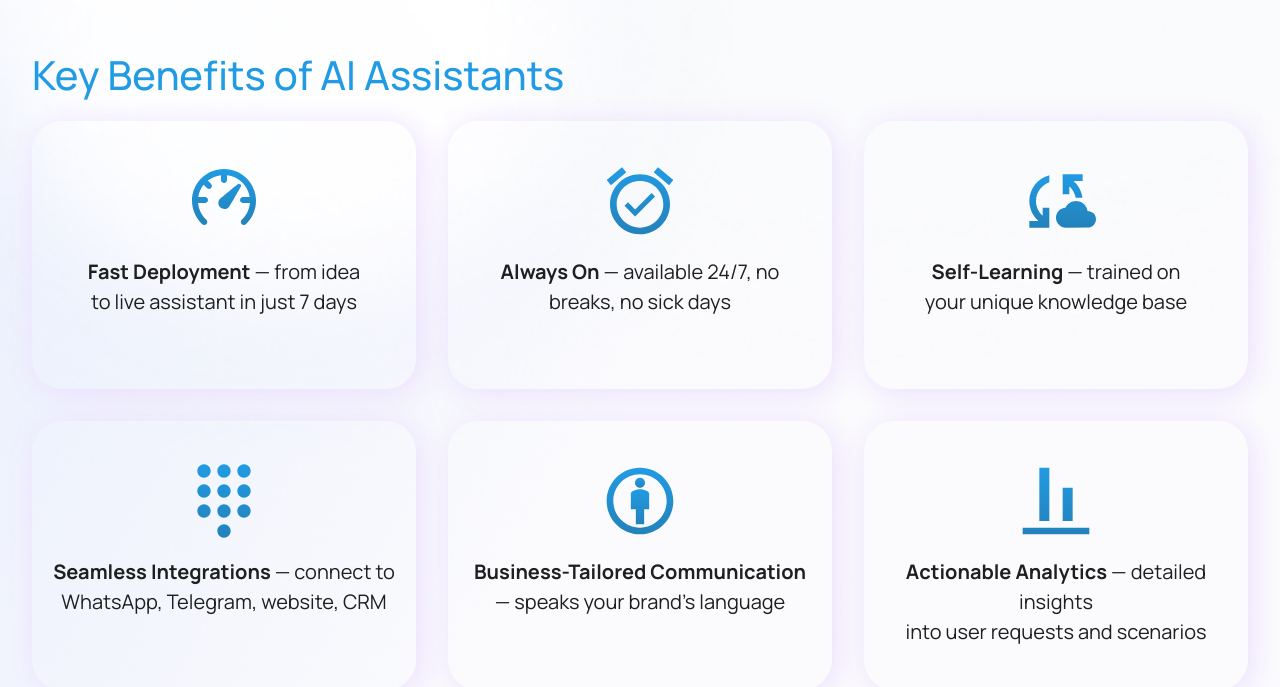
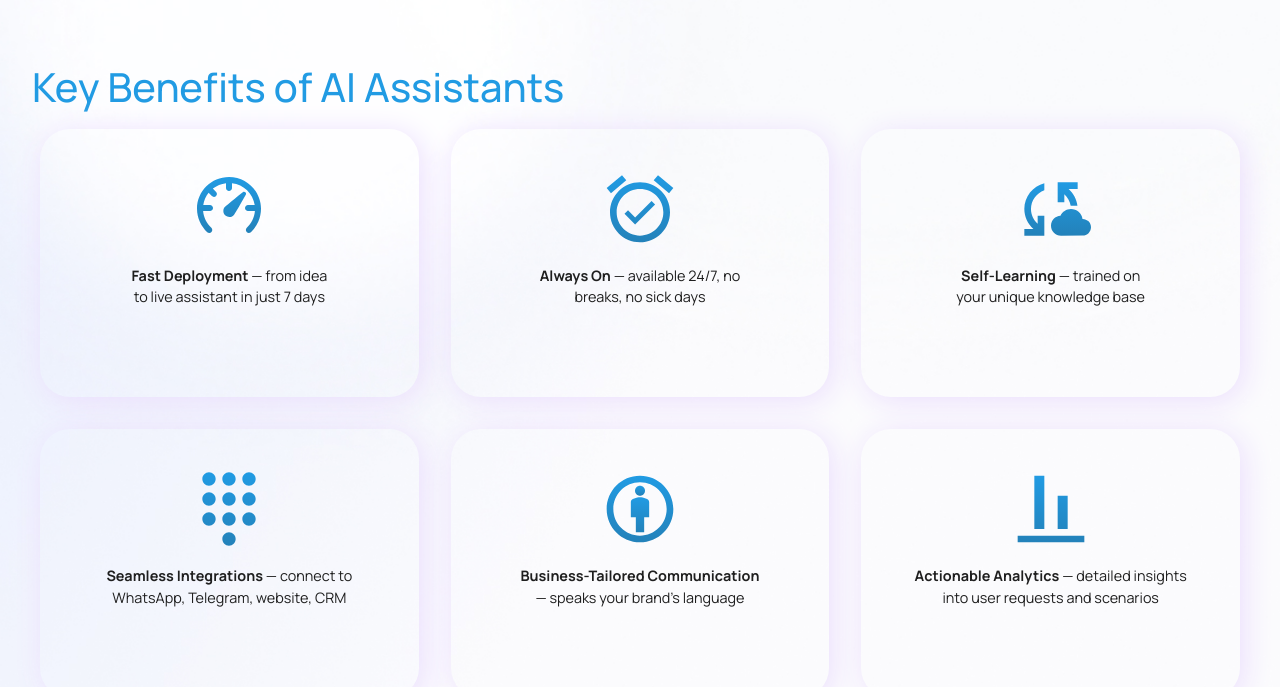
Before and after one commit to lilusia-li/vrtech, a Next.js app: page /en/ai in a window 1280 px wide. Shown: the part 1365-2052 px from the top of the page. Built offline with nearby package versions, Linux system fonts and the light colour scheme.

Commit message:
(Advantages) full adaptive

```diff
--- a/app/components/Advantages.jsx
+++ b/app/components/Advantages.jsx
@@ -1,3 +1,7 @@
+"use client";
+
+import { useState } from "react";
+
 export default function Advantages({ translations }) {
   const { advantages: a } = translations;
   const advantages = [
@@ -26,9 +30,16 @@ export default function Advantages({ translations }) {
       imageSrc: "/advantages/analitic.svg",
     },
   ];
+
+  const [slide, setSlide] = useState(0);
+  const slides = advantages.slice().map((item) => {
+    return [item];
+  });
+  const currentSlide = slides[slide];
+
   return (
     <section
-      className="px-8 pt-[5rem] pb-[6rem] bg-[#fdfdfd]"
+      className="px-[0.1rem] lg:px-8 py-[3rem] md:py-[6rem] bg-[#fdfdfd]"
       style={{
         backgroundImage: "url(/advantages/bg.jpg)",
         backgroundRepeat: "no-repeat",
@@ -37,16 +48,51 @@ export default function Advantages({ translations }) {
     >
       {/* content container */}
       <div
-        className="flex flex-col gap-y-[1rem] w-full m-auto
+        className="relative flex flex-col gap-y-[1rem] w-full m-auto
         max-w-[72.5rem] xl:max-w-[85rem]"
       >
-        <h2 className="text-accent text-[2.5rem] font-medium">{a.title}</h2>
-        <ul className="grid grid-cols-3 gap-[2rem]">
-          {advantages.map((advantage) => {
+        <h2
+          className="text-accent font-medium
+          text-[1.625rem] md:text-[2.5rem]
+          leading-[1.3] mr-[70px]"
+        >
+          {a.title}
+        </h2>
+
+        <button
+          onClick={() => {
+            setSlide((curSlide) => {
+              return curSlide === 0 ? slides.length - 1 : curSlide - 1;
+            });
+          }}
+          className="absolute right-7 sm:right-12 top-0 lg:hidden"
+        >
+          <img
+            src="/slider/arrow_blue_right.svg"
+            className="w-[29px] sm:w-[40px] rotate-180"
+          />
+        </button>
+
+        <button
+          onClick={() => {
+            setSlide((curSlide) => {
+              return curSlide === slides.length - 1 ? 0 : curSlide + 1;
+            });
+          }}
+          className="absolute right-0 top-0 lg:hidden"
+        >
+          <img
+            src="/slider/arrow_blue_right.svg"
+            className="w-[29px] sm:w-[40px]"
+          />
+        </button>
+
+        <ul className="grid lg:hidden gap-[2rem] px-2 justify-items-center">
+          {currentSlide.map((advantage) => {
             return (
               <li
                 key={advantage.name}
-                className="min-h-[16.8rem]
+                className="lg:min-h-[16.8rem] w-full
                 p-[1rem] max-xl:p-[2rem]
                 rounded-[30px]"
                 style={{
@@ -55,7 +101,42 @@ export default function Advantages({ translations }) {
                 }}
               >
                 <p
-                  className="mt-[1.5rem] text-center pt-[6rem]
+                  className="lg:mt-[1.5rem] text-center pt-[6rem]
+                  text-[0.9rem]
+                  max-xl:whitespace-normal"
+                  style={{
+                    backgroundImage: `url(${advantage.imageSrc})`,
+                    backgroundSize: "80px 80px",
+                    backgroundRepeat: "no-repeat",
+                    backgroundPosition: "top",
+                  }}
+                >
+                  <span className="font-bold">
+                    {a.list[advantage.name].strong}
+                  </span>
+                  {a.list[advantage.name].text}
+                </p>
+              </li>
+            );
+          })}
+        </ul>
+
+        <ul className="grid max-lg:hidden grid-cols-3 gap-[2rem] px-2 justify-items-center">
+          {advantages.map((advantage) => {
+            return (
+              <li
+                key={advantage.name}
+                className="lg:min-h-[16.8rem] w-full
+                p-[1rem] max-xl:p-[2rem]
+                rounded-[30px]"
+                style={{
+                  alignItems: "top",
+                  boxShadow: "4px 4px 30px 0px rgba(235, 222, 253, 1)",
+                }}
+              >
+                <p
+                  className="lg:mt-[1.5rem] text-center pt-[6rem]
+                  text-[0.9rem]
                   max-xl:whitespace-normal"
                   style={{
                     backgroundImage: `url(${advantage.imageSrc})`,
```
